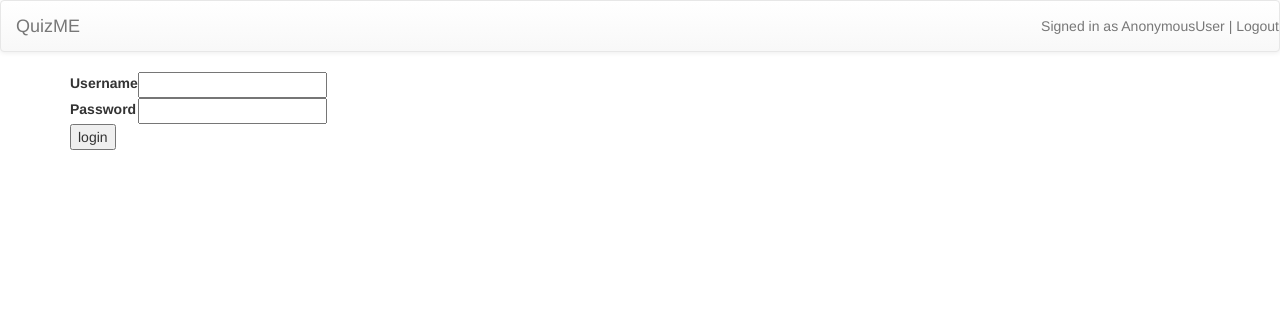
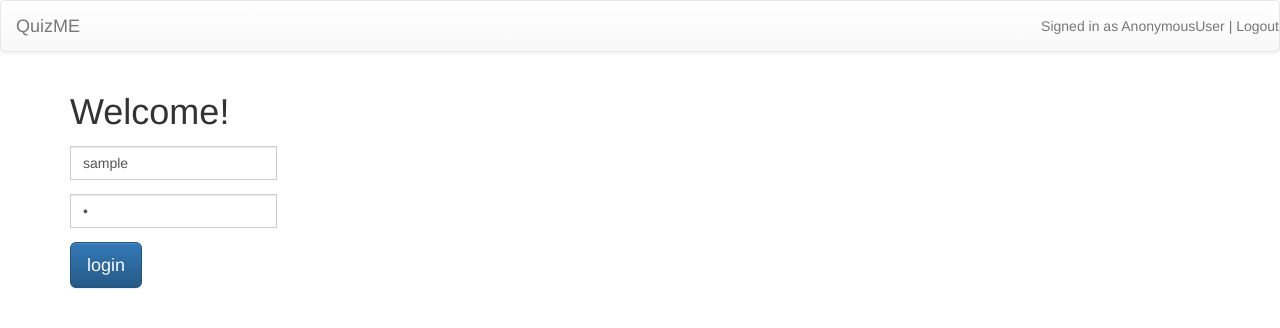
Before and after one commit to RobBednark/quiz-me, a Django app: template templates/login.html in a window 1280 px wide. Shown: the top 328 px of the page. Run offline with Django 3.2, Linux system fonts and the light colour scheme; the template is opened without the code that fills it: most values are stand-ins (such as "Sample title", 1, 10 or a date in 2020); form fields are guessed from the names that the template uses; parts of the project's set-up code (start-up, migrations or seed data) failed here and were passed over; some libraries are stand-ins or nearby versions.

Commit message:
cleaning up css changes, and throwing in a quick login page redesign

```diff
--- a/quizme_website/static/css/main.css
+++ b/quizme_website/static/css/main.css
@@ -0,0 +1,5 @@
+.input-group
+{
+  margin-top: 1em;
+  margin-bottom: 1em;
+}
--- a/quizme_website/static/pagedown/custom.css
+++ b/quizme_website/static/pagedown/custom.css
@@ -1,7 +1,7 @@
 .wmd-panel
 {
-	margin-left: 0 !important;
-	margin-right: 0 !important;
+  margin-left: 0;
+  margin-right: 0;
   width: auto;
   min-width: auto;
 }
--- a/static/css/main.css
+++ b/static/css/main.css
@@ -0,0 +1,5 @@
+.input-group
+{
+  margin-top: 1em;
+  margin-bottom: 1em;
+}
--- a/templates/login.html
+++ b/templates/login.html
@@ -1,5 +1,7 @@
 {% extends "base.html" %}
 {% block content %}
+
+<h1>Welcome!</h1>
 
 {% if form.errors %}
     <p>Your username and password didn't match. Please try again.</p>
@@ -7,19 +9,15 @@
 
 <form method="post" action="{% url 'login' %}">
     {% csrf_token %}
-    <table>
-    <tr>
-        <td>{{ form.username.label_tag }}</td>
-        <td>{{ form.username }}</td>
-    </tr>
-    <tr>
-        <td>{{ form.password.label_tag }}</td>
-        <td>{{ form.password }}</td>
-    </tr>
-    </table>
+    <div class="input-group">
+        <input id="id_username" maxlength="254" name="username" type="text" class="form-control" placeholder="Username" value={{ username }}>
+    </div>
+    <div class="input-group">
+        <input id="id_password" name="password" type="password" class="form-control" placeholder="Password" value={{ password }}>
+    </div>
 
-    <input type="submit" value="login" />
-    <input type="hidden" name="next" value="{{ next }}" />
+    <input class="btn btn-primary btn-lg" type="submit" value="login">
+    <input type="hidden" name="next" value="{{ next }}">
 </form>
 
 {% endblock %}
```
Also changed, not shown: static/pagedown/custom.css (deleted, +0 -7 lines).
